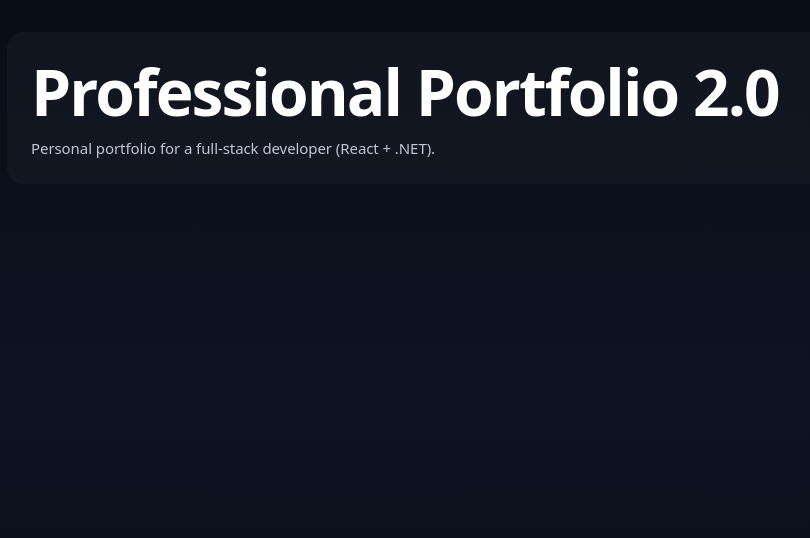
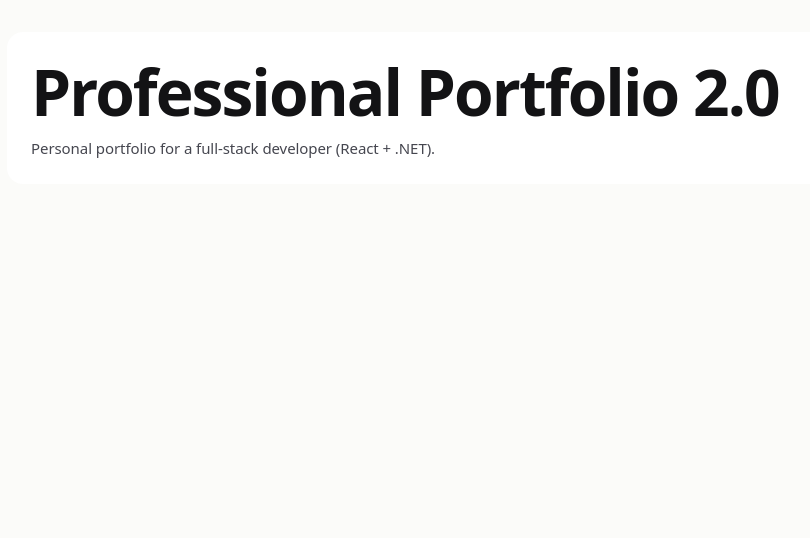
Before and after one commit to Darwinsalcie/Professional-Portfolio-2.0, a React (Vite) app: page / in a window 1280 px wide. Shown: the top 538 px of the page, without its empty margins (57-867 px from the left). Built offline with nearby package versions, Linux system fonts and the light colour scheme.

Commit message:
feat(theme): apply stored theme before first paint

```diff
--- a/index.html
+++ b/index.html
@@ -4,6 +4,31 @@
     <meta charset="UTF-8" />
     <meta name="viewport" content="width=device-width, initial-scale=1.0" />
     <title>Portfolio</title>
+    <script>
+      ;(function () {
+        try {
+          var key = 'portfolio-theme'
+          var choice = localStorage.getItem(key)
+          var valid = ['light', 'dark', 'glass', 'system']
+          if (!choice || valid.indexOf(choice) === -1) {
+            choice = 'system'
+          }
+          var resolved = choice
+          if (choice === 'system') {
+            var mql = window.matchMedia('(prefers-color-scheme: dark)')
+            resolved = mql.matches ? 'dark' : 'light'
+          }
+          var doc = document.documentElement
+          doc.setAttribute('data-theme', resolved)
+          doc.setAttribute('data-theme-choice', choice)
+          doc.style.colorScheme = resolved === 'light' ? 'light' : 'dark'
+        } catch (e) {
+          document.documentElement.setAttribute('data-theme', 'dark')
+          document.documentElement.setAttribute('data-theme-choice', 'system')
+          document.documentElement.style.colorScheme = 'dark'
+        }
+      })()
+    </script>
   </head>
   <body>
     <div id="root"></div>
--- /dev/null
+++ b/src/features/theme/theme-script.ts
@@ -0,0 +1,59 @@
+import {
+  DEFAULT_THEME_CHOICE,
+  THEME_CHOICES,
+  THEME_STORAGE_KEY,
+  type ThemeChoice,
+} from './theme-constants'
+import { isThemeChoice } from './theme'
+
+/**
+ * Minified inline script string injected into index.html <head> before first paint.
+ */
+export const THEME_INLINE_SCRIPT = `(function () {
+  try {
+    var key = '${THEME_STORAGE_KEY}';
+    var choice = localStorage.getItem(key);
+    var valid = ${JSON.stringify(THEME_CHOICES)};
+    if (!choice || valid.indexOf(choice) === -1) {
+      choice = 'system';
+    }
+    var resolved = choice;
+    if (choice === 'system') {
+      var mql = window.matchMedia('(prefers-color-scheme: dark)');
+      resolved = mql.matches ? 'dark' : 'light';
+    }
+    var doc = document.documentElement;
+    doc.setAttribute('data-theme', resolved);
+    doc.setAttribute('data-theme-choice', choice);
+    doc.style.colorScheme = resolved === 'light' ? 'light' : 'dark';
+  } catch (e) {
+    document.documentElement.setAttribute('data-theme', 'dark');
+    document.documentElement.setAttribute('data-theme-choice', 'system');
+    document.documentElement.style.colorScheme = 'dark';
+  }
+})();`
+
+/**
+ * Executes the inline script logic in an environment-safe manner.
+ */
+export function runThemeInlineScript(
+  storage: Pick<Storage, 'getItem'> = localStorage,
+  doc: HTMLElement = document.documentElement,
+): void {
+  try {
+    const raw = storage.getItem(THEME_STORAGE_KEY)
+    const choice: ThemeChoice = isThemeChoice(raw) ? raw : DEFAULT_THEME_CHOICE
+    let resolved = choice
+    if (choice === 'system') {
+      const mql = window.matchMedia('(prefers-color-scheme: dark)')
+      resolved = mql.matches ? 'dark' : 'light'
+    }
+    doc.setAttribute('data-theme', resolved)
+    doc.setAttribute('data-theme-choice', choice)
+    doc.style.colorScheme = resolved === 'light' ? 'light' : 'dark'
+  } catch {
+    doc.setAttribute('data-theme', 'dark')
+    doc.setAttribute('data-theme-choice', 'system')
+    doc.style.colorScheme = 'dark'
+  }
+}
```
Also changed, not shown: 2 other files (tests, documents, lock files or other folders).
